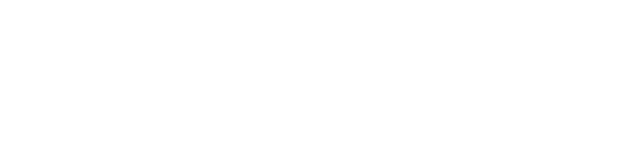
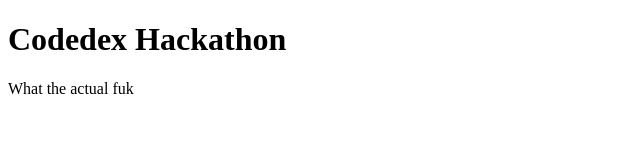
Before and after one commit to dakota-behan/hackathon, a plain HTML site: page code along with dude/index.html in a window 1280 px wide. Shown: the whole page, without its empty margins (0-640 px from the left). Drawn offline with Linux system fonts and the light colour scheme.

Commit message:
Update index.html

```diff
--- a/code along with dude/index.html
+++ b/code along with dude/index.html
@@ -6,6 +6,7 @@
     <title>Document</title>
 </head>
 <body>
-
+    <h1>Codedex Hackathon</h1>
+    <p>What the actual fuk</p>
 </body>
 </html>
```
